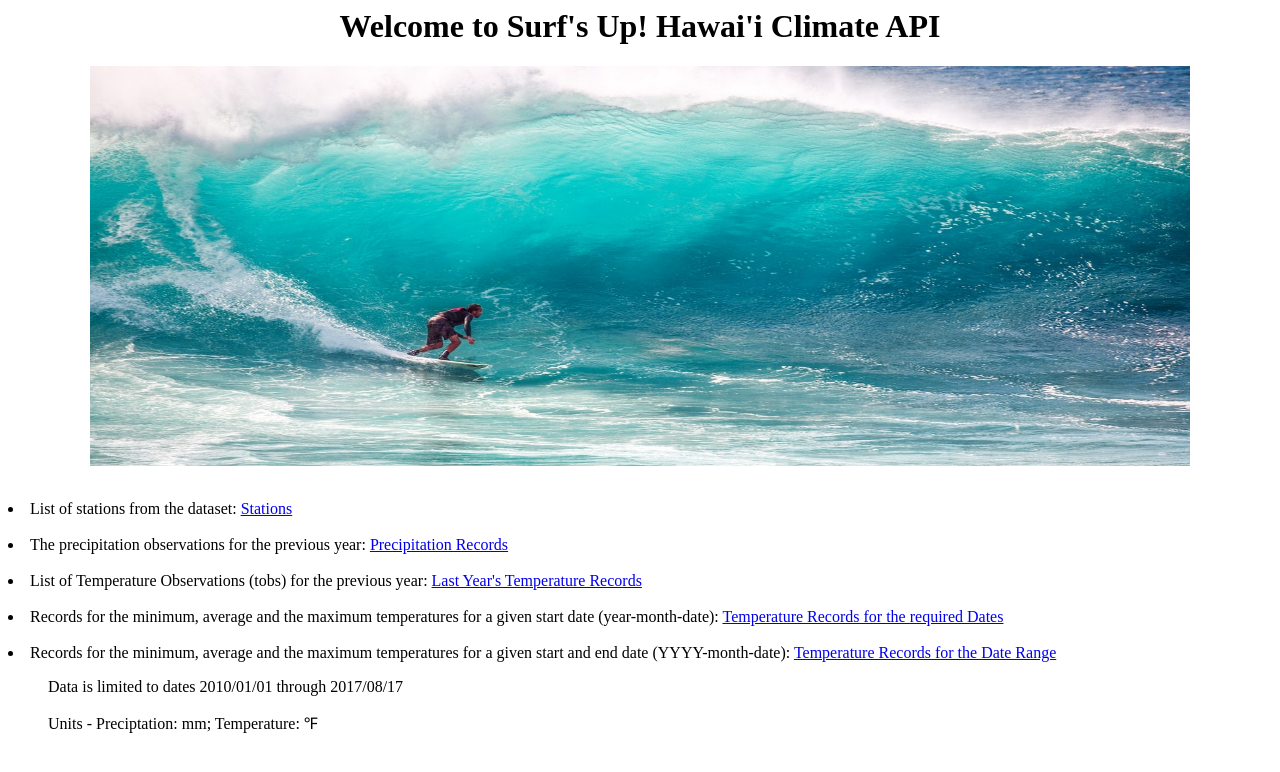
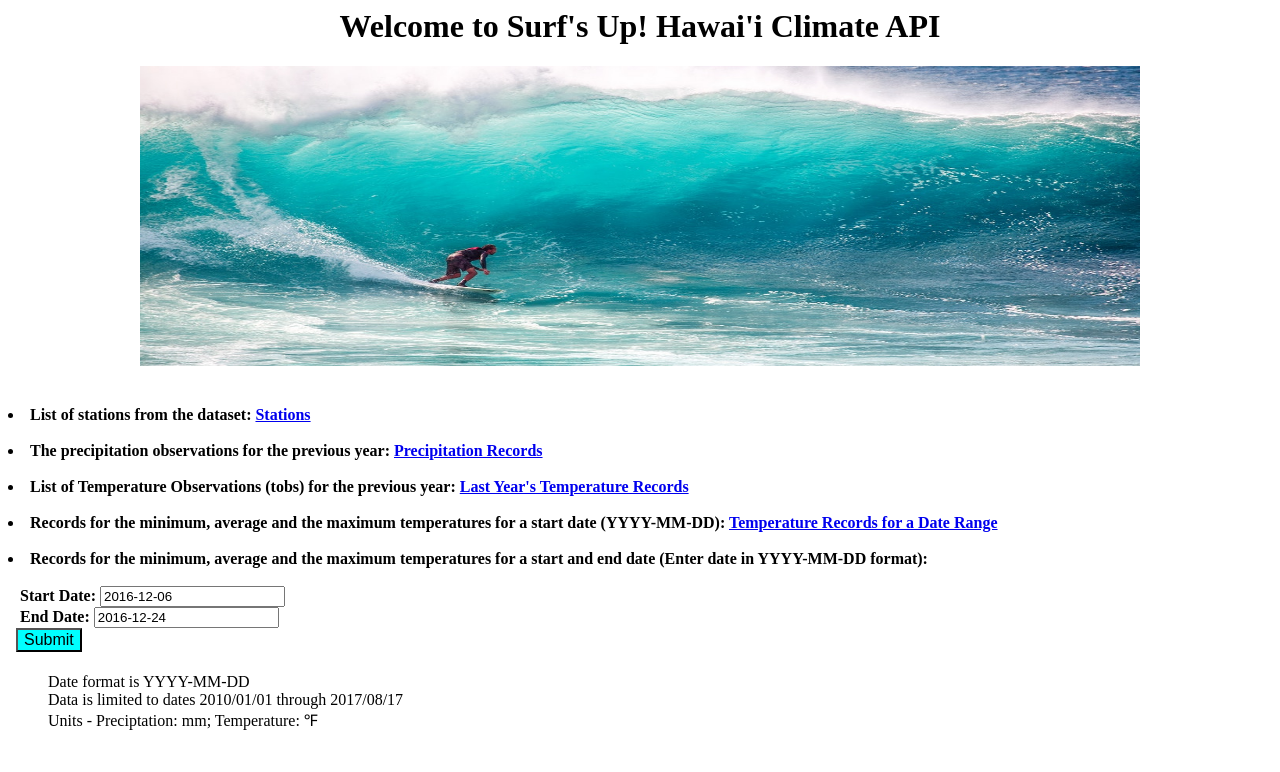
Before and after one commit to sheetalbongale/SQL-Alchemy-Challenge, a Flask app: page / in a window 1280 px wide. Shown: the top 772 px of the page. Run offline with Flask 2, Linux system fonts and the light colour scheme.

Commit message:
Add HTML code for temperature form

```diff
--- a/templates/index.html
+++ b/templates/index.html
@@ -6,7 +6,8 @@
     <body>
 
         <h1><b><center>Welcome to Surf's Up! Hawai'i Climate API</center></b></h1>
-        <p><center><img src="../static/surfs-up.jpeg" height=400 width=1100 ></center></p>
+        <center><img src="../static/surfs-up.jpeg" height=300 width=1000 ></center>
+        <h4>
             <br>
                 <li>
                     List of stations from the dataset:
@@ -25,18 +26,28 @@
 
             <br>
                 <li>
-                    Records for the minimum, average and the maximum temperatures for a given start date (year-month-date):
-                        <a href="/api/v1.0/2016-12-23"> Temperature Records for the required Dates</a>
+                    Records for the minimum, average and the maximum temperatures for a start date (YYYY-MM-DD):
+                        <a href="/api/v1.0/2016-12-23"> Temperature Records for a Date Range</a>
                 </li>
             <br>
                 <li>
-                    Records for the minimum, average and the maximum temperatures for a given start and end date (YYYY-month-date):
-                        <a href="/api/v1.0/2016-12-06/2016-12-13"> Temperature Records for the Date Range</a>
+                    Records for the minimum, average and the maximum temperatures for a start and end date (Enter date in YYYY-MM-DD format):<br>
+                    <br>
+                        <form action="/api/v1.0" target="_blank" method="GET">
+                            &ensp; Start Date:
+                                <input type="text" name="Start Date" value="2016-12-06">
+                            <br>
+                            &ensp; End Date:
+                                <input type="text" name="End Date" value="2016-12-24">
+                            <br>
+                            &ensp;<input type="submit" value="Submit" style="font-size: medium; background-color: cyan">
+                        </form>
                 </li>
-                <ul>
-                    <p>Data is limited to dates 2010/01/01 through 2017/08/17</p>
-                    <p>Units - Preciptation: mm; Temperature: <span>&#8457;</span> </p>
-
+            </h4>
+                <ul style="list-style-type:none;">
+                    <li>Date format is YYYY-MM-DD</li>
+                    <li>Data is limited to dates 2010/01/01 through 2017/08/17</li>
+                    <li>Units - Preciptation: mm; Temperature: <span>&#8457;</span> </li>
                 </ul>
     </body>
 </html>
```
